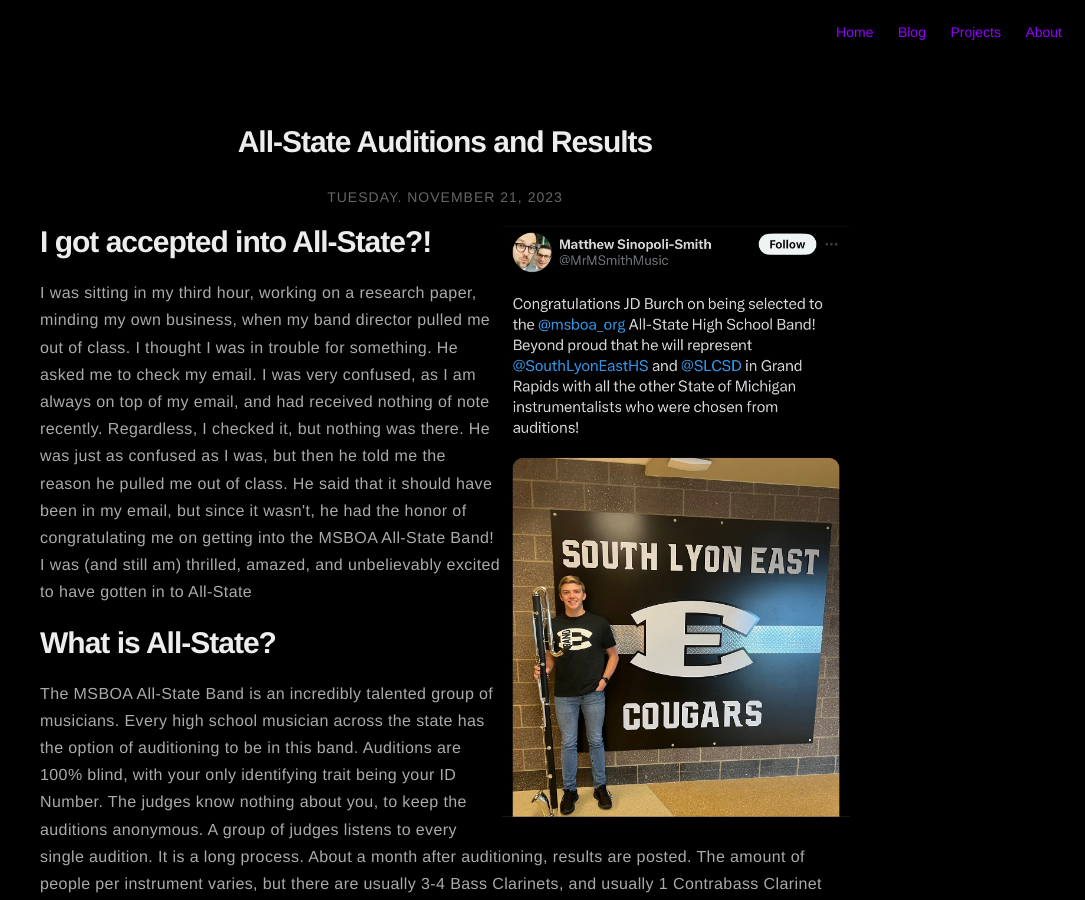
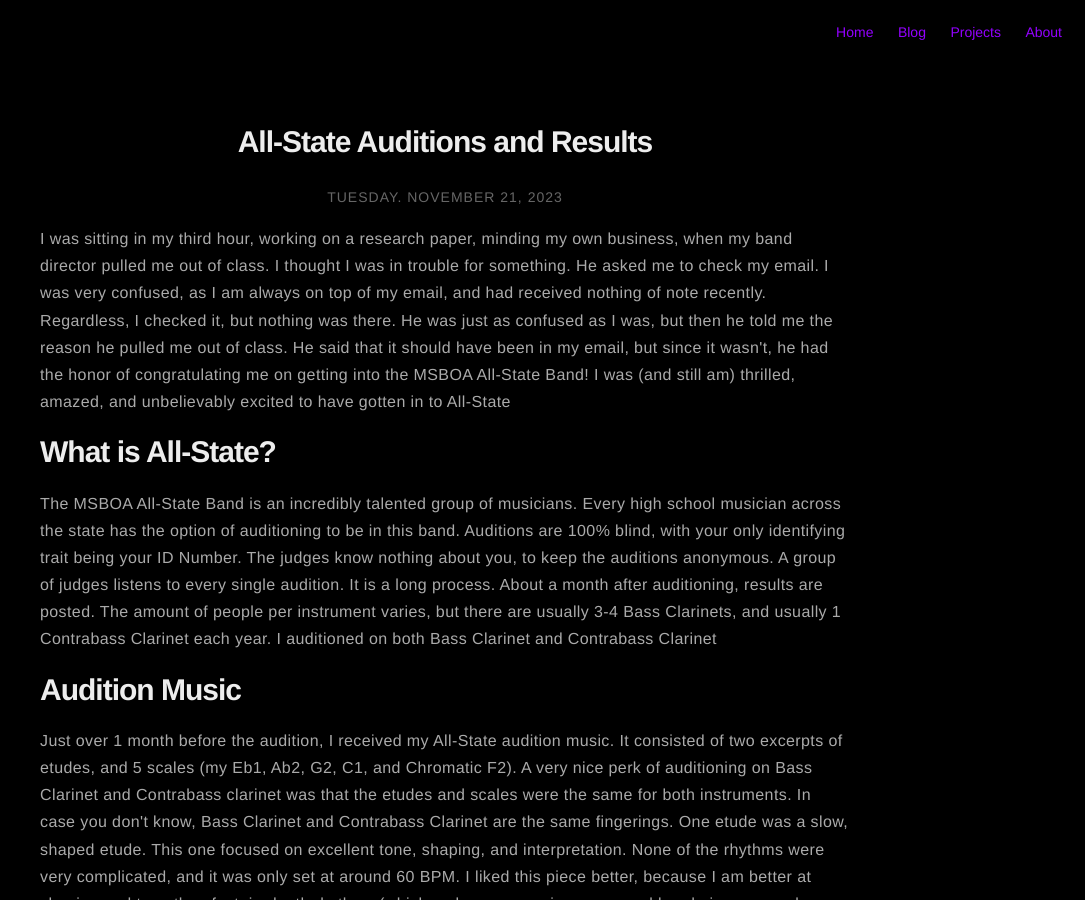
Before and after one commit to JDBurchHuzzah/jdburchhuzzah.github.io, a Jekyll site: the page built from _posts/2023-11-20-All-State.markdown, in a window 1280 px wide and 900 px high. Shown: the whole window, without its empty margins (195-1280 px from the left). Built offline with Jekyll 4.4.1, drawn with Linux system fonts in a browser that asks for light colours; nearby versions of some CDN libraries.

Commit message:
Update 2023-11-20-All-State.markdown

```diff
--- a/_posts/2023-11-20-All-State.markdown
+++ b/_posts/2023-11-20-All-State.markdown
@@ -9,7 +9,7 @@
 description: My experience with the audition process and getting into the MSBOA All-State Band
 ---
 <section>
-  <img src="/assets/images/contrabass.jpg" class="alignright" style="max-width:43%; margin: auto 0px;" /> <h1>I got accepted into All-State?!</h1>
+ <!--<img src="/assets/images/contrabass.jpg" class="alignright" style="max-width:43%; margin: auto 0px;" /> <h1>I got accepted into All-State?!</h1> -->
   <p>I was sitting in my third hour, working on a research paper, minding my own business, when my band director pulled me out of class. I thought I was in trouble for something. He asked me to check my email. I was very confused, as I am always on top of my email, and had received nothing of note recently. Regardless, I checked it, but nothing was there. He was just as confused as I was, but then he told me the reason he pulled me out of class. He said that it should have been in my email, but since it wasn't, he had the honor of congratulating me on getting into the MSBOA All-State Band! I was (and still am) thrilled, amazed, and unbelievably excited to have gotten in to All-State</p>
 </section>
 
```
